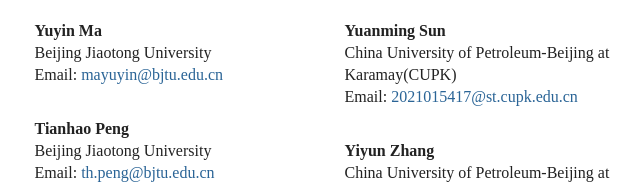
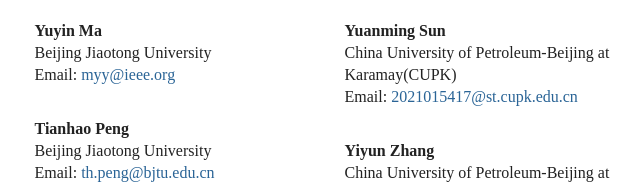
Before and after one commit to RyzenMe/NGID, a plain HTML site: page draft-ma-cats-ngid.html in a window 1280 px wide. Shown: the part 5485-5672 px from the top of the page, 90-730 px from the left. Drawn offline with Linux system fonts and the light colour scheme; a web font is replaced by a local one.

Commit message:
Script updating gh-pages from 202b881. [ci skip]

```diff
--- a/draft-ma-cats-ngid.html
+++ b/draft-ma-cats-ngid.html
@@ -1490,7 +1490,7 @@ North and South Latitude Identification: Since the latitude is north latitude (N
 <div dir="auto" class="left"><span class="org">Beijing Jiaotong University</span></div>
 <div class="email">
 <span>Email:</span>
-<a href="mailto:mayuyin@bjtu.edu.cn" class="email">mayuyin@bjtu.edu.cn</a>
+<a href="mailto:myy@ieee.org" class="email">myy@ieee.org</a>
 </div>
 </address>
 <address class="vcard">
```
Also changed, not shown: draft-ma-cats-ngid.txt.
